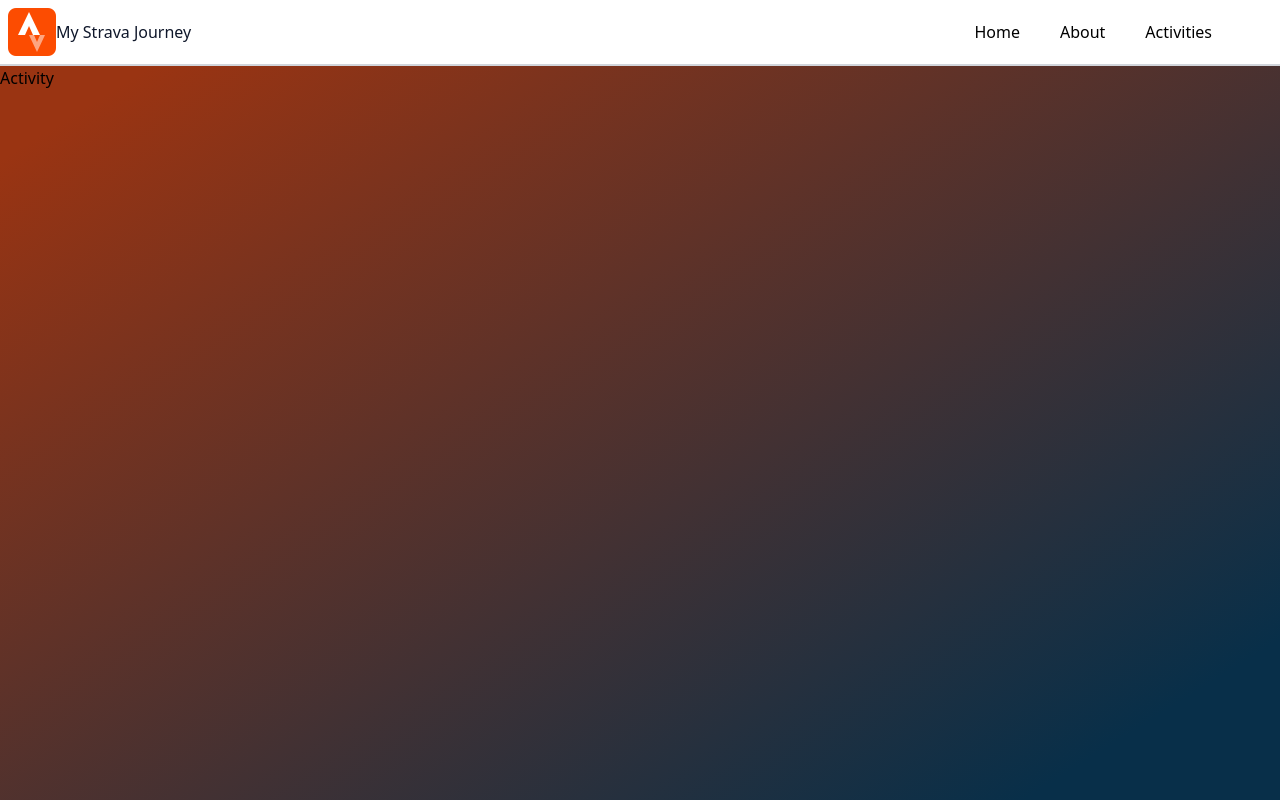
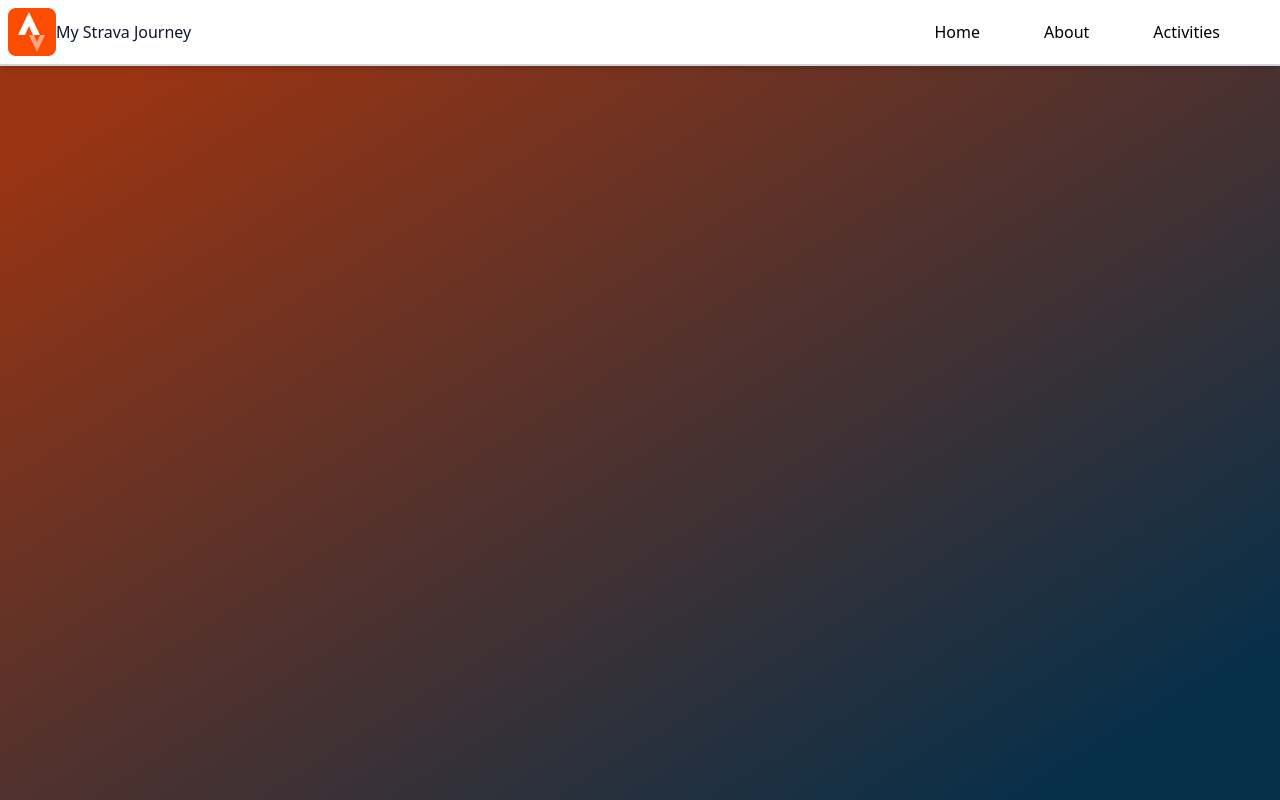
Before and after one commit to iantheminimalist/strava-ian-app, a React (Vite) app: page /pages/activity in a window 1280 px wide. Built offline with nearby package versions, Linux system fonts and the light colour scheme.

Commit message:
added navbar functionality

```diff
--- a/package.json
+++ b/package.json
@@ -10,6 +10,7 @@
     "preview": "vite preview"
   },
   "dependencies": {
+    "@ionic/react": "^7.5.7",
     "@tailwindcss/typography": "^0.5.10",
     "react": "^18.2.0",
     "react-dom": "^18.2.0",
--- a/src/App.jsx
+++ b/src/App.jsx
@@ -1,82 +1,68 @@
-import {  useEffect } from 'react'
+import {  useEffect, useState } from 'react'
+
 // import reactLogo from './assets/react.svg'
 // import viteLogo from '/vite.svg'
 // import './App.css'
 import './index.css'
+
+//Strava API
 import { strava } from './APIS/strava.js';
-
-
+//React Router
 import { BrowserRouter, Routes, Route, Link } from 'react-router-dom'
 
-import Activity from './strava_app/pages/Activity'
+// Pages
+import Activity from './strava_app/pages/Activities.jsx'
 import About from './strava_app/pages/About'
 import Home from './strava_app/pages/Home'
 
-// function Activity() {
-//   return (
-//     <div className=' bg-sky-950	 min-h-screen'>
-//     <h1 className="text-3xl font-bold prose">
-//       Activity
-//     </h1>
-//     </div>
-//   )
-// }
 
-// function About() {
-
-//   return (
-//   <div>About Page</div>
-// )
-// }
-
-function menuToggle(){
-  var navlinks = document.querySelector('.nav-links');
-  navlinks.classList.toggle('top-[9%]' );
-  navlinks.classList.toggle('opacity-100' );
+/* Core CSS required for Ionic components to work properly */
+import '@ionic/react/css/core.css';
 
 
-}
+import { IonIcon } from '@ionic/react';
+import { menu, close } from 'ionicons/icons';
 
 function App() {
+
   useEffect(() => {
     strava();
   }, []);
 
-
+  let [open, openState] = useState(false);
+  console.log(open)
 
   return (
-    <div className=' bg-gradient-to-br from-orange-800 from-10% v	to-sky-950  to-90% min-h-screen'>
+    <div className=' bg-gradient-to-br from-orange-800 from-10% v	to-sky-950  to-90% min-h-screen w-full'>
 
       <BrowserRouter>
-      <header className=' bg-white  '>
-      <nav className=' flex justify-between items-center p-2 border-b-2 border-gray-300 z-50'>
+      <header className=' w-full fixed top-0 left-0 z-2'>
+      <nav className=' shadow-md bg-white flex justify-between items-center p-2 border-b-2 border-gray-300 z-1'>
+
         <div className='  '>
           <Link to="/" className='w-100 cursor-pointer flex items-center'>
             <img className='' src="../src/assets/strava-badges/48.png " alt="strave-logo"  />
             <h1 className=' text-slate-900 hover:text-gray-500'>My Strava Journey</h1>
           </Link>
+        </div>
 
-        </div>
         <div className=''>
-            <ul className=' nav-links duration-1000 md:static absolute bg-white md:min-h-fit min-h-[60vh] left-0 top-[-100%] md:w-auto w-full flex items-center px-5 z-1 md:opacity-100 md:flex-row sm:relative sm:z-10 opacity-0 flex-col'>
-            <li className='md:mr-10 mr-0 md:mb-0 mb-10 '>
+          <ul className={`md:flex md:justify-center md:items-center md:static md:auto md:z-auto absolute w-full bg-white left-0 z-[-1] transition-all duration-1000 ${open ? 'top-[65px]' : 'top-[-490px]' }`}>
+            <li className='md:mr-10 mr-0 md:mb-0 p-3 '>
               <Link className="hover:text-gray-500" to="/">Home</Link>
                   </li>
-            <li className='md:mr-10 mr-0 md:mb-0 mb-10 ' >
+            <li className='md:mr-10 mr-0 md:mb-0 p-3' >
               <Link className="hover:text-gray-500" to="pages/about">About</Link>
             </li>
-            <li className='md:mr-10 mr-0 md:mb-0 mb-10 ' >
+            <li className='md:mr-10 mr-0 md:mb-0 p-3' >
               <Link className="hover:text-gray-500" to="pages/activites">Activities</Link>
             </li>
           </ul>
         </div>
-        <div className='menu-toggle cursor-pointer md:hidden ' onClick={menuToggle}>
-          <svg xmlns="http://www.w3.org/2000/svg" fill="none" viewBox="0 0 24 24" strokeWidth={1.5} stroke="currentColor" className="w-6 h-6">
-            <path strokeLinecap="round" strokeLinejoin="round" d="M3.75 6.75h16.5M3.75 12h16.5m-16.5 5.25h16.5" />
-          </svg>
+        <div className='menu-toggle cursor-pointer md:hidden ' onClick={ () => { openState(!open) } }>
+          <IonIcon icon={open ? close : menu} className={"w-6 h-6"} onClick={ () => { openState(!open) }} ></IonIcon>
         </div>
       </nav>
-
       </header>
 
         <Routes>
--- a/src/index.css
+++ b/src/index.css
@@ -7,6 +7,9 @@
 .strava-badge- img { visibility: hidden; height: 48px; }
 .strava-badge-:hover { background-position: 0 -63px; }
 .strava-badge-follow { height: 48px; width: 48px; background: url(//badges.strava.com/echelon-sprite-48.png) no-repeat 0 0; }
+
+
+
 
 /* :root {
   font-family: Inter, system-ui, Avenir, Helvetica, Arial, sans-serif;
--- a/src/main.jsx
+++ b/src/main.jsx
@@ -2,6 +2,7 @@ import React from 'react'
 import ReactDOM from 'react-dom/client'
 import App from './App.jsx'
 import './index.css'
+
 
 ReactDOM.createRoot(document.getElementById('root')).render(
   <React.StrictMode>
--- /dev/null
+++ b/src/strava_app/pages/Activities.jsx
@@ -0,0 +1,11 @@
+
+
+
+function Activities() {
+
+    return (
+    <div>Activities</div>
+  )
+}
+
+export default Activities
--- a/src/strava_app/pages/Activity.jsx
+++ /dev/null
@@ -1,11 +0,0 @@
-
-
-
-function Activity() {
-
-    return (
-    <div>Activity</div>
-  )
-}
-
-export default Activity
```
Also changed, not shown: 1 other file (tests, documents, lock files or other folders). Lines whose indentation alone changed are shown as unchanged.
